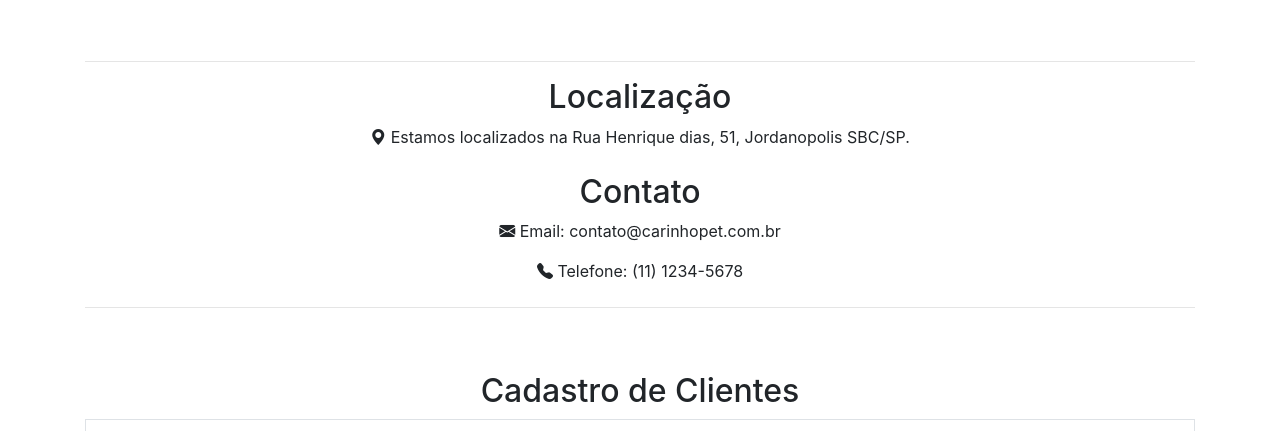
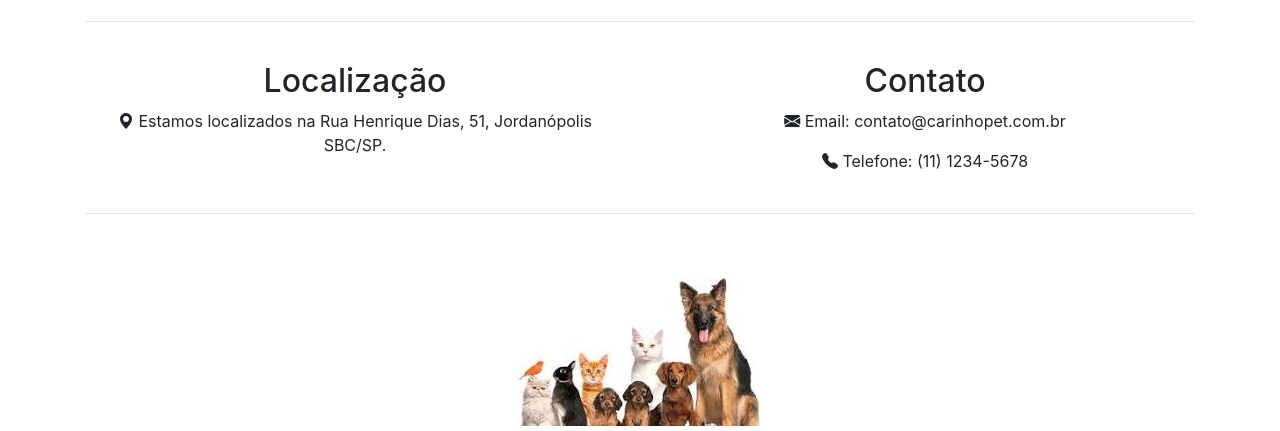
Before and after one commit to Marliap/Web_PetshopCarinho_Netbeans, a website: page public_html/index.html in a window 1280 px wide. Shown: the part 369-800 px from the top of the page. Drawn offline with nearby package versions, Linux system fonts and the light colour scheme.

Commit message:
Versão Estrutura 3

```diff
--- a/public_html/index.html
+++ b/public_html/index.html
@@ -42,24 +42,32 @@ Click nbfs://nbhost/SystemFileSystem/Templates/Other/html.html to edit this temp
             </section>
 
             <!-- Location Section -->
-            <section id="location" class="my-4">
-                <BR>
+            <section class="my-4">
                 <hr>
+    <div class="row">
+        <!-- Location Section -->
+        <div id="location" class="col-md-6">
+            <br>
+
             <h2>Localização</h2>
-                <p><i class="bi bi-geo-alt-fill"></i> Estamos localizados na Rua Henrique dias, 51, Jordanopolis SBC/SP.</p>
-            </section>
+            <p><i class="bi bi-geo-alt-fill"></i> Estamos localizados na Rua Henrique Dias, 51, Jordanópolis SBC/SP.</p>
+        </div>
 
         <!-- Contact Section -->
-            <section id="contact" class="my-4">
+        <div id="contact" class="col-md-6">
+            <br>
             <h2>Contato</h2>
             <p><i class="bi bi-envelope-fill"></i> Email: contato@carinhopet.com.br</p>
             <p><i class="bi bi-telephone-fill"></i> Telefone: (11) 1234-5678</p>
+        </div>
+    </div>
 </section>
 
             <!-- Register Form -->
             <section id="register" class="my-4">
                 <hr>
                 <br><br>
+                <img src="imagens/PetShop2.jpeg" alt="alt"/>
                 <h2>Cadastro de Clientes</h2>
                 <form id="registration-form" class="border p-4">
                     <fieldset>
@@ -82,6 +90,7 @@ Click nbfs://nbhost/SystemFileSystem/Templates/Other/html.html to edit this temp
                         </div>
                     </fieldset>
                     <fieldset>
+
                         <legend>Dados do Pet</legend>
                         <div class="form-group">
                             <label for="pet-name">Nome do Pet:</label>
@@ -102,6 +111,7 @@ Click nbfs://nbhost/SystemFileSystem/Templates/Other/html.html to edit this temp
 
             <!-- Booking Form -->
             <section id="booking" class="my-4">
+                <img src="imagens/PetShop3.jpeg" alt="alt"/>
                 <h2>Agendamento de Serviços</h2>
                 <form id="booking-form" class="border p-4">
                     <div class="form-group">
```
Also changed, not shown: public_html/imagens/PetShop3.jpeg (added). Lines whose indentation alone changed are shown as unchanged.
